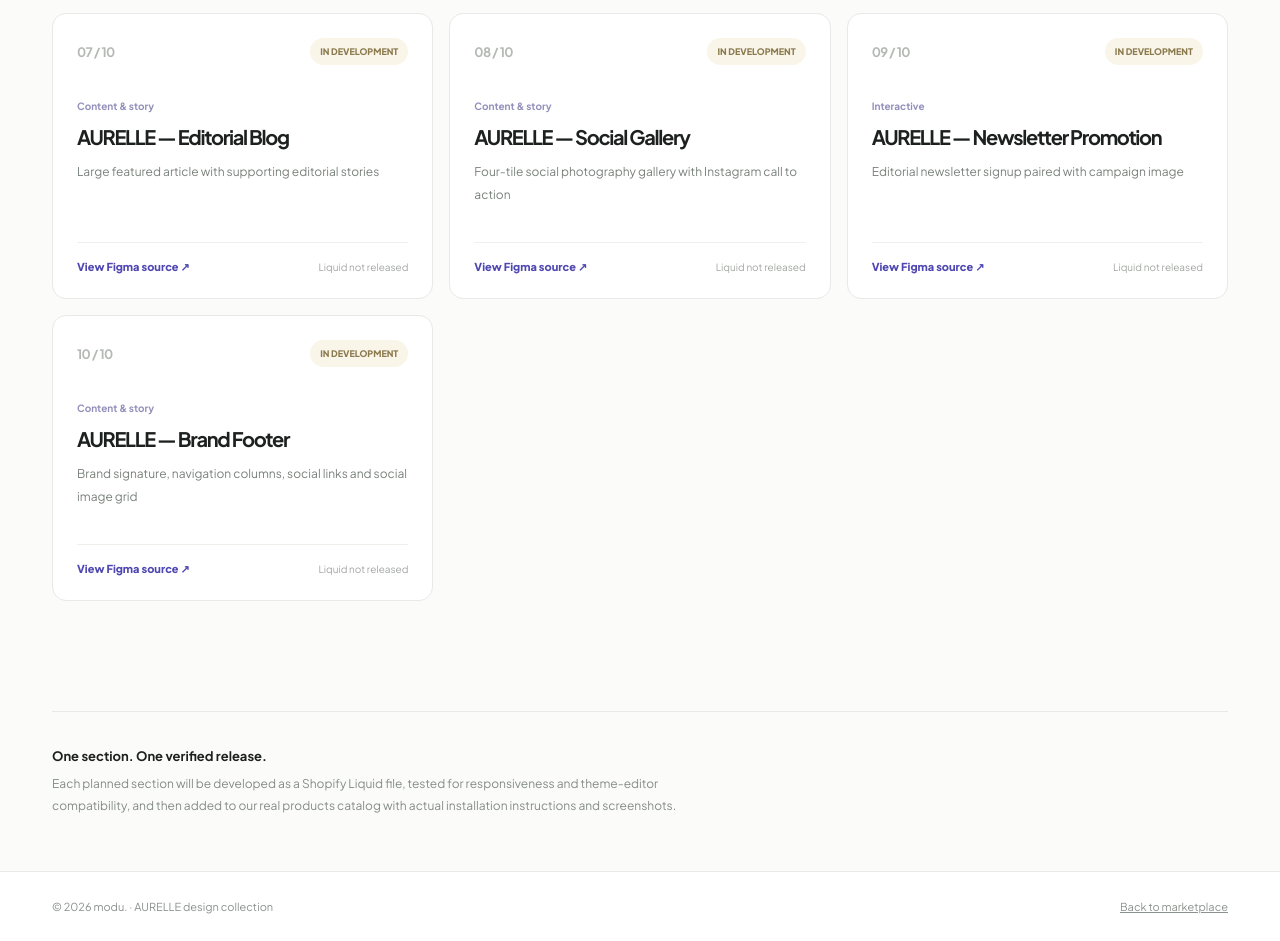
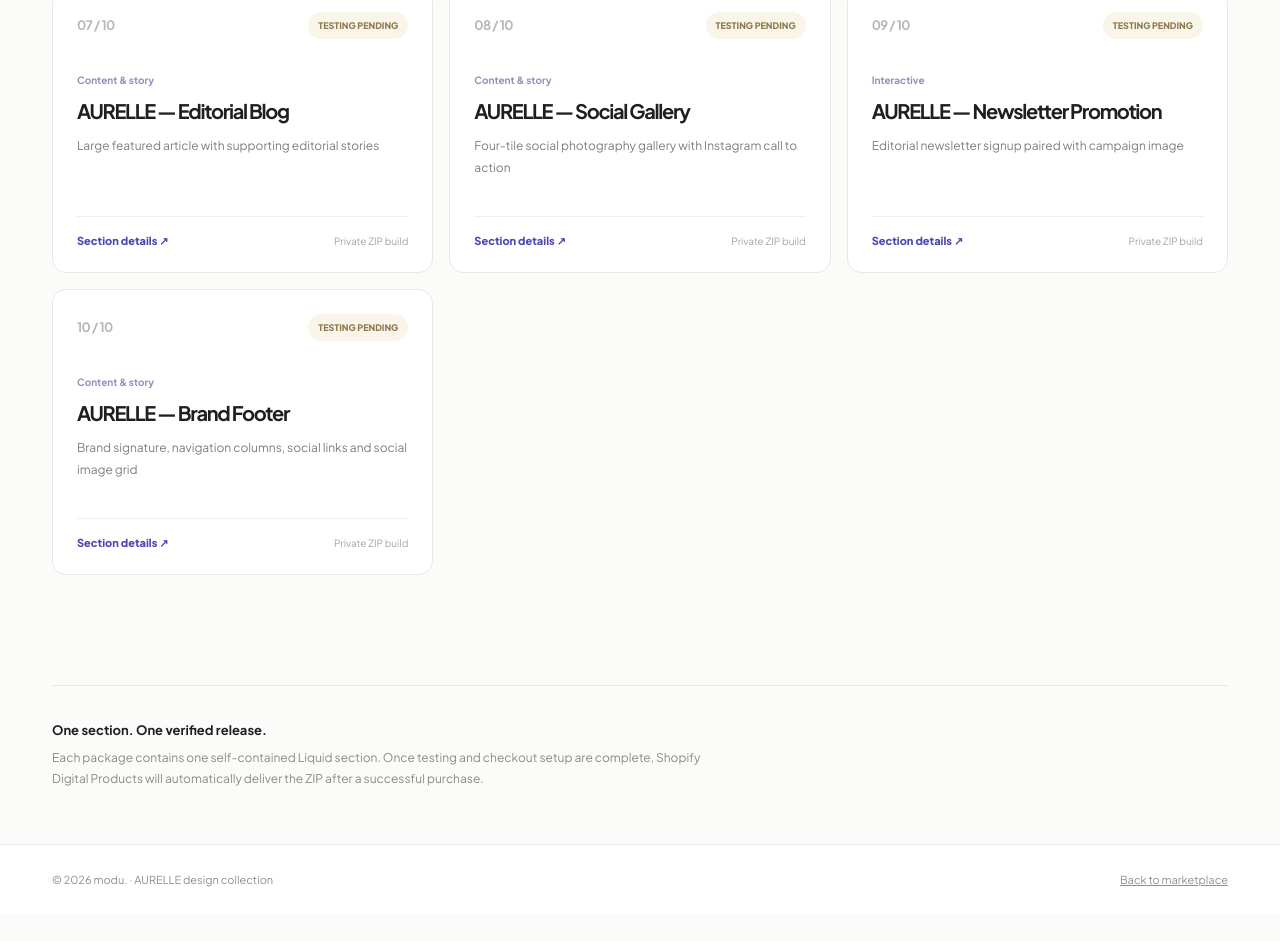
Before and after one commit to teamhamad/modu-sections, a plain HTML site: page aurelle.html in a window 1280 px wide. Shown: the part 1355-2296 px from the top of the page. After the commit the page ends 2269 px from the top, so only its background shows below. Drawn offline with Linux system fonts and the light colour scheme.

Commit message:
feat: AURELLE commercial product detail pages; remove Figma source links

```diff
--- a/aurelle.html
+++ b/aurelle.html
@@ -1,8 +1,8 @@
 <!doctype html>
 <html lang="en"><head><meta charset="utf-8"/><meta name="viewport" content="width=device-width, initial-scale=1"/><meta name="description" content="Explore the ten AURELLE skincare design sections planned for the modu. Shopify Liquid marketplace. Figma references, not yet purchasable sections."/><title>AURELLE Collection — modu.</title><link rel="preconnect" href="https://fonts.googleapis.com"/><link rel="preconnect" href="https://fonts.gstatic.com" crossorigin/><link href="https://fonts.googleapis.com/css2?family=Plus+Jakarta+Sans:wght@400;500;600;650;700;750;800&display=swap" rel="stylesheet"/><link rel="stylesheet" href="./collection.css"/></head>
 <body><header class="site-header"><div class="container header-inner"><a class="brand" href="./index.html" aria-label="modu home">modu<span>.</span></a><nav class="nav" aria-label="Main navigation"><a href="./index.html#catalog">Browse sections</a><a class="home" href="./index.html">← Back to marketplace</a></nav></div></header>
-<main><section class="hero"><div class="container"><div class="overline">THE FIRST COLLECTION / AURELLE</div><h1>Thoughtfully designed.<br/>Built step by step.</h1><p>Ten beautiful skincare storefront section designs from AURELLE. We're translating each into independent Shopify Liquid code. This is the design roadmap—not a store of finished or purchasable sections.</p><div class="hero-status"><span class="status-dot"></span> 10 Figma references · 0 Liquid releases</div></div></section>
-<section class="container" aria-labelledby="section-heading"><div class="section-top"><div><div class="overline">DESIGN INDEX</div><h2 id="section-heading">The collection</h2><p>Choose a frame to inspect its original Figma design.</p></div><div class="counter" id="collection-count">10 designs</div></div><div class="grid" id="collection-grid" aria-live="polite"></div>
-<div class="notice"><div><strong>One section. One verified release.</strong><p>Each planned section will be developed as a Shopify Liquid file, tested for responsiveness and theme-editor compatibility, and then added to our real products catalog with actual installation instructions and screenshots.</p></div></div></section></main>
+<main><section class="hero"><div class="container"><div class="overline">THE FIRST COLLECTION / AURELLE</div><h1>Thoughtfully designed.<br/>Built step by step.</h1><p>Ten standalone Shopify Liquid builds, prepared for easy installation and secure downloads after purchase. Each package is under final review.</p><div class="hero-status"><span class="status-dot"></span> 10 Liquid builds · 0 verified releases</div></div></section>
+<section class="container" aria-labelledby="section-heading"><div class="section-top"><div><div class="overline">DESIGN INDEX</div><h2 id="section-heading">The collection</h2><p>Explore the section details and what each ZIP will include. Download sales open after final testing.</p></div><div class="counter" id="collection-count">10 designs</div></div><div class="grid" id="collection-grid" aria-live="polite"></div>
+<div class="notice"><div><strong>One section. One verified release.</strong><p>Each package contains one self-contained Liquid section. Once testing and checkout setup are complete, Shopify Digital Products will automatically deliver the ZIP after a successful purchase.</p></div></div></section></main>
 <footer class="footer"><div class="container footer-inner"><span>© 2026 modu. · AURELLE design collection</span><a href="./index.html">Back to marketplace</a></div></footer>
 <script src="./collection.js" defer></script></body></html>
--- a/collection.js
+++ b/collection.js
@@ -1 +1,12 @@
-"use strict";const grid=document.getElementById("collection-grid");const escapeHtml=x=>String(x).replace(/[&<>"']/g,c=>({"&":"&amp;","<":"&lt;",">":"&gt;",'"':"&quot;","'":"&#39;"}[c]));fetch("./data/collections/aurelle.json",{cache:"no-store"}).then(r=>{if(!r.ok)throw Error("Unable to load collection");return r.json()}).then(data=>{const entries=data.sections||[];document.getElementById("collection-count").textContent=entries.length+" designs";grid.innerHTML=entries.map((item,i)=>'<article class="card"><div class="card-top"><span class="num">'+String(i+1).padStart(2,"0")+' / '+String(entries.length).padStart(2,"0")+'</span><span class="status">IN DEVELOPMENT</span></div><span class="category">'+escapeHtml(item.type)+'</span><h3>'+escapeHtml(item.name)+'</h3><p>'+escapeHtml(item.description)+'</p><div class="card-bottom"><a href="'+escapeHtml(item.figmaUrl)+'" target="_blank" rel="noopener noreferrer" aria-label="Open Figma design for '+escapeHtml(item.name)+'">View Figma source ↗</a><span>Liquid not released</span></div></article>').join("")}).catch(()=>{grid.innerHTML='<p>Could not load the AURELLE design index. Please refresh this page.</p>'});
+"use strict";
+const grid=document.getElementById("collection-grid");
+const escapeHtml=x=>String(x).replace(/[&<>"']/g,c=>({"&":"&amp;","<":"&lt;",">":"&gt;",'"':"&quot;","'":"&#39;"}[c]));
+fetch("./data/collections/aurelle.json",{cache:"no-store"}).then(r=>{if(!r.ok)throw Error("Unable to load collection");return r.json()}).then(data=>{
+const entries=data.sections||[];
+document.getElementById("collection-count").textContent=entries.length+" sections";
+grid.innerHTML=entries.map((item,i)=>
+'<article class="card"><div class="card-top"><span class="num">'+String(i+1).padStart(2,"0")+' / '+String(entries.length).padStart(2,"0")+'</span><span class="status">'+(item.published?"AVAILABLE":"TESTING PENDING")+'</span></div>'+
+'<span class="category">'+escapeHtml(item.type)+'</span><h3>'+escapeHtml(item.name)+'</h3>'+
+'<p>'+escapeHtml(item.description)+'</p>'+
+'<div class="card-bottom"><a href="./section.html?section='+encodeURIComponent(item.id)+'" aria-label="View '+escapeHtml(item.name)+'">Section details ↗</a><span>'+(item.published?"Buy & download":"Private ZIP build")+'</span></div></article>').join("");
+}).catch(()=>{grid.innerHTML='<p>Could not load the collection. Refresh this page.</p>'});
--- a/data/collections/aurelle.json
+++ b/data/collections/aurelle.json
@@ -1,162 +1,178 @@
 {
   "slug": "aurelle",
   "name": "AURELLE",
-  "source": "Figma",
-  "fileKey": "UQN0gc5SKqjYygkwmb8Ar3",
-  "fileName": "AURELLE v2 — Copy",
-  "status": "design_reference",
   "industry": "Skincare & beauty",
-  "publishedProducts": 0,
+  "releaseStatus": "pre_release",
   "sections": [
     {
       "id": "aurelle-hero",
+      "slug": "aurelle-editorial-hero",
       "name": "AURELLE — Editorial Hero",
       "type": "Hero & banners",
-      "industry": [
-        "Skincare & beauty"
-      ],
-      "figmaNodeId": "2040:71",
-      "figmaUrl": "https://www.figma.com/design/UQN0gc5SKqjYygkwmb8Ar3/AURELLE?node-id=2040-71",
       "description": "Large skincare campaign headline with editorial image and shopping call to action",
       "order": 1,
-      "status": "in_development",
-      "liquidVerified": false,
-      "previewVerified": false
+      "status": "code_built_testing_pending",
+      "liquidBuilt": true,
+      "shopifyTested": false,
+      "published": false,
+      "delivery": "ZIP containing a single Shopify Liquid section and installation guide",
+      "currency": "USD",
+      "price": null,
+      "checkoutUrl": null,
+      "previewImage": null
     },
     {
       "id": "aurelle-category-gallery",
+      "slug": "aurelle-category-gallery",
       "name": "AURELLE — Category Gallery",
       "type": "Collections",
-      "industry": [
-        "Skincare & beauty"
-      ],
-      "figmaNodeId": "2010:6112",
-      "figmaUrl": "https://www.figma.com/design/UQN0gc5SKqjYygkwmb8Ar3/AURELLE?node-id=2010-6112",
       "description": "Visual category discovery cards for skincare routines and product families",
       "order": 2,
-      "status": "in_development",
-      "liquidVerified": false,
-      "previewVerified": false
+      "status": "code_built_testing_pending",
+      "liquidBuilt": true,
+      "shopifyTested": false,
+      "published": false,
+      "delivery": "ZIP containing a single Shopify Liquid section and installation guide",
+      "currency": "USD",
+      "price": null,
+      "checkoutUrl": null,
+      "previewImage": null
     },
     {
       "id": "aurelle-new-arrivals",
+      "slug": "aurelle-new-arrivals",
       "name": "AURELLE — New Arrivals Grid",
       "type": "Product sections",
-      "industry": [
-        "Skincare & beauty"
-      ],
-      "figmaNodeId": "2010:5637",
-      "figmaUrl": "https://www.figma.com/design/UQN0gc5SKqjYygkwmb8Ar3/AURELLE?node-id=2010-5637",
       "description": "Multi-row product discovery grid with product cards and section heading",
       "order": 3,
-      "status": "in_development",
-      "liquidVerified": false,
-      "previewVerified": false
+      "status": "code_built_testing_pending",
+      "liquidBuilt": true,
+      "shopifyTested": false,
+      "published": false,
+      "delivery": "ZIP containing a single Shopify Liquid section and installation guide",
+      "currency": "USD",
+      "price": null,
+      "checkoutUrl": null,
+      "previewImage": null
     },
     {
       "id": "aurelle-bestsellers",
+      "slug": "aurelle-bestsellers",
       "name": "AURELLE — Bestseller Showcase",
       "type": "Product sections",
-      "industry": [
-        "Skincare & beauty"
-      ],
-      "figmaNodeId": "2010:5832",
-      "figmaUrl": "https://www.figma.com/design/UQN0gc5SKqjYygkwmb8Ar3/AURELLE?node-id=2010-5832",
       "description": "Featured editorial image paired with bestselling product cards",
       "order": 4,
-      "status": "in_development",
-      "liquidVerified": false,
-      "previewVerified": false
+      "status": "code_built_testing_pending",
+      "liquidBuilt": true,
+      "shopifyTested": false,
+      "published": false,
+      "delivery": "ZIP containing a single Shopify Liquid section and installation guide",
+      "currency": "USD",
+      "price": null,
+      "checkoutUrl": null,
+      "previewImage": null
     },
     {
       "id": "aurelle-promotion",
+      "slug": "aurelle-promo-banners",
       "name": "AURELLE — Promotional Banners",
       "type": "Hero & banners",
-      "industry": [
-        "Skincare & beauty"
-      ],
-      "figmaNodeId": "2010:5942",
-      "figmaUrl": "https://www.figma.com/design/UQN0gc5SKqjYygkwmb8Ar3/AURELLE?node-id=2010-5942",
       "description": "Side-by-side campaign and promotional offers",
       "order": 5,
-      "status": "in_development",
-      "liquidVerified": false,
-      "previewVerified": false
+      "status": "code_built_testing_pending",
+      "liquidBuilt": true,
+      "shopifyTested": false,
+      "published": false,
+      "delivery": "ZIP containing a single Shopify Liquid section and installation guide",
+      "currency": "USD",
+      "price": null,
+      "checkoutUrl": null,
+      "previewImage": null
     },
     {
       "id": "aurelle-testimonials",
+      "slug": "aurelle-testimonials",
       "name": "AURELLE — Customer Testimonials",
       "type": "Social proof",
-      "industry": [
-        "Skincare & beauty"
-      ],
-      "figmaNodeId": "2028:538",
-      "figmaUrl": "https://www.figma.com/design/UQN0gc5SKqjYygkwmb8Ar3/AURELLE?node-id=2028-538",
       "description": "Customer review cards with rating display and carousel navigation",
       "order": 6,
-      "status": "in_development",
-      "liquidVerified": false,
-      "previewVerified": false
+      "status": "code_built_testing_pending",
+      "liquidBuilt": true,
+      "shopifyTested": false,
+      "published": false,
+      "delivery": "ZIP containing a single Shopify Liquid section and installation guide",
+      "currency": "USD",
+      "price": null,
+      "checkoutUrl": null,
+      "previewImage": null
     },
     {
       "id": "aurelle-editorial-journal",
+      "slug": "aurelle-editorial-blog",
       "name": "AURELLE — Editorial Blog",
       "type": "Content & story",
-      "industry": [
-        "Skincare & beauty"
-      ],
-      "figmaNodeId": "2010:6023",
-      "figmaUrl": "https://www.figma.com/design/UQN0gc5SKqjYygkwmb8Ar3/AURELLE?node-id=2010-6023",
       "description": "Large featured article with supporting editorial stories",
       "order": 7,
-      "status": "in_development",
-      "liquidVerified": false,
-      "previewVerified": false
+      "status": "code_built_testing_pending",
+      "liquidBuilt": true,
+      "shopifyTested": false,
+      "published": false,
+      "delivery": "ZIP containing a single Shopify Liquid section and installation guide",
+      "currency": "USD",
+      "price": null,
+      "checkoutUrl": null,
+      "previewImage": null
     },
     {
       "id": "aurelle-instagram",
+      "slug": "aurelle-social-gallery",
       "name": "AURELLE — Social Gallery",
       "type": "Content & story",
-      "industry": [
-        "Skincare & beauty"
-      ],
-      "figmaNodeId": "2028:595",
-      "figmaUrl": "https://www.figma.com/design/UQN0gc5SKqjYygkwmb8Ar3/AURELLE?node-id=2028-595",
       "description": "Four-tile social photography gallery with Instagram call to action",
       "order": 8,
-      "status": "in_development",
-      "liquidVerified": false,
-      "previewVerified": false
+      "status": "code_built_testing_pending",
+      "liquidBuilt": true,
+      "shopifyTested": false,
+      "published": false,
+      "delivery": "ZIP containing a single Shopify Liquid section and installation guide",
+      "currency": "USD",
+      "price": null,
+      "checkoutUrl": null,
+      "previewImage": null
     },
     {
       "id": "aurelle-newsletter",
+      "slug": "aurelle-newsletter",
       "name": "AURELLE — Newsletter Promotion",
       "type": "Interactive",
-      "industry": [
-        "Skincare & beauty"
-      ],
-      "figmaNodeId": "2010:6043",
-      "figmaUrl": "https://www.figma.com/design/UQN0gc5SKqjYygkwmb8Ar3/AURELLE?node-id=2010-6043",
       "description": "Editorial newsletter signup paired with campaign image",
       "order": 9,
-      "status": "in_development",
-      "liquidVerified": false,
-      "previewVerified": false
+      "status": "code_built_testing_pending",
+      "liquidBuilt": true,
+      "shopifyTested": false,
+      "published": false,
+      "delivery": "ZIP containing a single Shopify Liquid section and installation guide",
+      "currency": "USD",
+      "price": null,
+      "checkoutUrl": null,
+      "previewImage": null
     },
     {
       "id": "aurelle-footer",
+      "slug": "aurelle-footer",
       "name": "AURELLE — Brand Footer",
       "type": "Content & story",
-      "industry": [
-        "Skincare & beauty"
-      ],
-      "figmaNodeId": "2010:6057",
-      "figmaUrl": "https://www.figma.com/design/UQN0gc5SKqjYygkwmb8Ar3/AURELLE?node-id=2010-6057",
       "description": "Brand signature, navigation columns, social links and social image grid",
       "order": 10,
-      "status": "in_development",
-      "liquidVerified": false,
-      "previewVerified": false
+      "status": "code_built_testing_pending",
+      "liquidBuilt": true,
+      "shopifyTested": false,
+      "published": false,
+      "delivery": "ZIP containing a single Shopify Liquid section and installation guide",
+      "currency": "USD",
+      "price": null,
+      "checkoutUrl": null,
+      "previewImage": null
     }
   ]
 }
```
Also changed, not shown: index.html (+1 -1 lines), section.css (added, +1 -0 lines), section.html (added, +6 -0 lines), section.js (added, +2 -0 lines), 4 other files.
